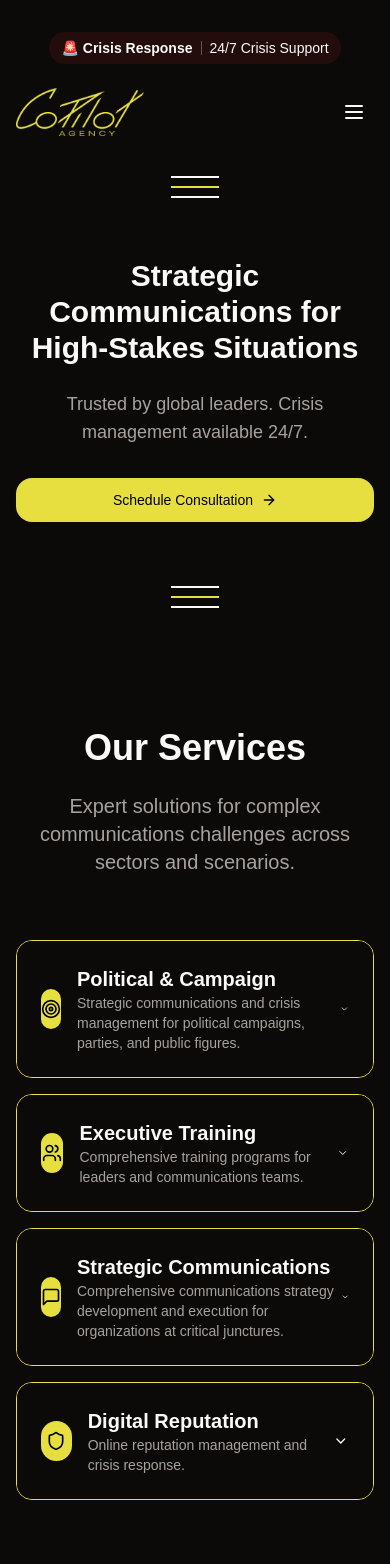
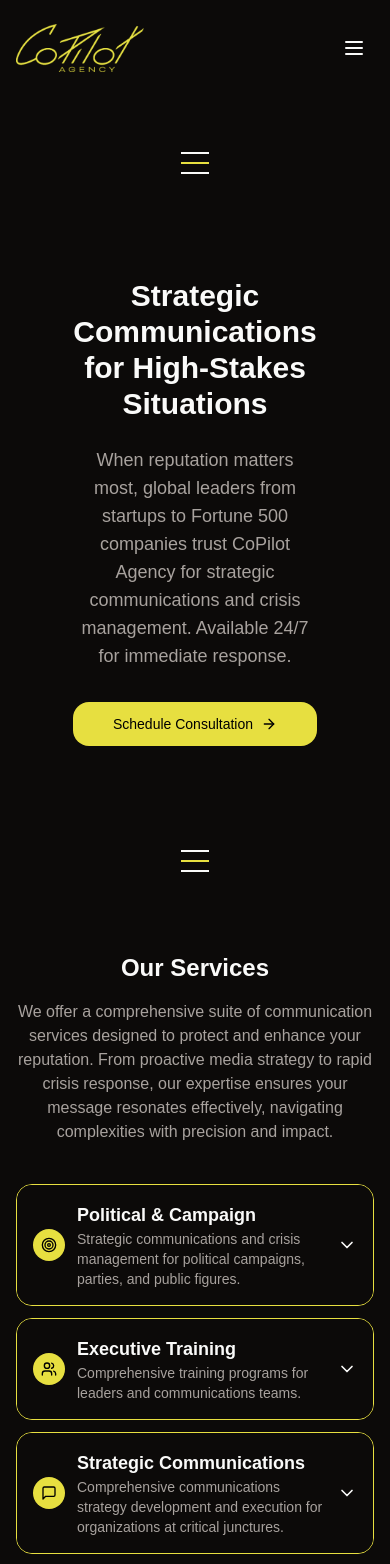
Before and after one commit to chikingsley/ltcopilotagency2, a Next.js app: page / in a window 390 px wide. Shown: the top 1564 px of the page. Built offline with nearby package versions, Linux system fonts and the light colour scheme; a web font is replaced by a local one.

Commit message:
Refactor hero section and enhance services UI with improved mobile responsiveness

```diff
--- a/app/page.tsx
+++ b/app/page.tsx
@@ -8,25 +8,25 @@
 import { CrisisCtaSection } from "@/components/containers/5-crisis-cta-section/crisis-cta-section";
 import { CenteredSeparator } from "@/components/ui/centered-separator";
 import { Header } from "@/components/containers/1-hero-section/header";
-import { CrisisPill } from "@/components/ui/crisis-pill";
-import { useIsMobile } from "@/hooks/use-mobile";
+// import { CrisisPill } from "@/components/ui/crisis-pill";
+// import { useIsMobile } from "@/hooks/use-mobile";
 import { ProfileForm } from "@/components/containers/6-form/form-section";
 
 export default function Home() {
-  const isMobile = useIsMobile();
+  // const isMobile = useIsMobile();
   return (
     <div className="min-h-screen">
-      <div className="flex justify-center pt-8">
+      {/* <div className="flex justify-center pt-8">
         <CrisisPill
           href="#"
           label={isMobile ? "24/7 Crisis Support" : "24/7 Crisis Management Support Available"}
           announcement="🚨 Crisis Response"
         />
-      </div>
+      </div> */}
       <Header />
-      <div className="pt-10 pb-5">
+      {/* <div className="pt-10 pb-5">
         <CenteredSeparator />
-      </div>
+      </div> */}
       <HeroSection />
       <ServicesSection />
       <CenteredSeparator />
--- a/components/containers/1-hero-section/hero-content.tsx
+++ /dev/null
@@ -1,35 +0,0 @@
-import { motion } from 'framer-motion';
-import { ActionButton } from '@/components/ui/action-button';
-import { useIsMobile } from '@/hooks/use-mobile';
-
-export function HeroContent() {
-  const isMobile = useIsMobile();
-
-  return (
-    <div className="container mx-auto h-full flex items-center justify-center">
-      <motion.div
-        className="max-w-4xl px-4 md:px-0 text-center"
-        initial={{ opacity: 0, y: 20 }}
-        animate={{ opacity: 1, y: 0 }}
-        transition={{ delay: 0.2 }}
-      >
-        <h1 className={`${isMobile ? 'text-3xl' : 'text-5xl'} font-black mb-6 text-foreground`}>
-          Strategic Communications
-          {/* Add a space before the break for mobile */}
-          {' '}
-          {/* Responsive line break: hidden on mobile, visible on md+ */}
-          <br className="hidden md:block" />
-          for High-Stakes Situations
-        </h1>
-        <p className={`${isMobile ? 'text-lg' : 'text-xl'} mb-8 text-muted-foreground`}>
-          Trusted by global leaders. Crisis management available 24/7.
-        </p>
-        <div className={`${isMobile ? 'flex flex-col space-y-4' : 'flex justify-center space-x-4'}`}>
-          <ActionButton variant="primary" showIcon className={isMobile ? 'w-full justify-center' : ''}>
-            Schedule Consultation
-          </ActionButton>
-        </div>
-      </motion.div>
-    </div>
-  );
-}
--- a/components/containers/1-hero-section/hero-section.tsx
+++ b/components/containers/1-hero-section/hero-section.tsx
@@ -1,15 +1,45 @@
 'use client'
 
-import { HeroContent } from './hero-content';
-import { CenteredSeparator } from "@/components/ui/centered-separator";
+// import { HeroContent } from './hero-content';
+// import { CenteredSeparator } from "@/components/ui/centered-separator";
+import { useIsMobile } from '@/hooks/use-mobile';
+import { motion } from 'framer-motion';
+import { ActionButton } from '@/components/ui/action-button';
+import { CenteredSeparator } from '@/components/ui/centered-separator';
 
 export function HeroSection() {
+  const isMobile = useIsMobile();
+
   return (
     <>
       <section className="relative flex flex-col">
-        <div className="flex-1 flex flex-col items-center justify-center gap-16 py-10">
-          {/* <CenteredSeparator /> */}
-          <HeroContent />
+        <div className="flex-1 flex flex-col items-center justify-center gap-16 p-20">
+          <CenteredSeparator />
+          <div className="container mx-auto h-full flex items-center justify-center p-10">
+            <motion.div
+              className="max-w-4xl px-4 md:px-0 text-center"
+              initial={{ opacity: 0, y: 20 }}
+              animate={{ opacity: 1, y: 0 }}
+              transition={{ delay: 0.2 }}
+            >
+              <h1 className={`${isMobile ? 'text-3xl' : 'text-5xl'} font-black mb-6 text-foreground`}>
+                Strategic Communications
+                {/* Add a space before the break for mobile */}
+                {' '}
+                {/* Responsive line break: hidden on mobile, visible on md+ */}
+                <br className="hidden md:block" />
+                for High-Stakes Situations
+              </h1>
+              <p className={`${isMobile ? 'text-lg' : 'text-xl'} mb-8 text-muted-foreground`}>
+                When reputation matters most, global leaders from startups to Fortune 500 companies trust CoPilot Agency for strategic communications and crisis management. Available 24/7 for immediate response.
+              </p>
+              <div className={`${isMobile ? 'flex flex-col space-y-4' : 'flex justify-center space-x-4'}`}>
+                <ActionButton variant="primary" showIcon className={isMobile ? 'w-full justify-center' : ''}>
+                  Schedule Consultation
+                </ActionButton>
+              </div>
+            </motion.div>
+          </div>
           <CenteredSeparator />
         </div>
       </section>
--- a/components/containers/2-our-services/services-section.tsx
+++ b/components/containers/2-our-services/services-section.tsx
@@ -2,13 +2,16 @@
 
 import { useState } from 'react';
 import { motion } from 'framer-motion';
-import { ChevronDown } from "lucide-react";
+// Import Check icon
+import { ChevronDown, Check } from "lucide-react";
 import { services } from '@/lib/services-data';
 import {
   Collapsible,
   CollapsibleContent,
   CollapsibleTrigger,
 } from "@/components/ui/collapsible"
+import { useIsMobile } from '@/hooks/use-mobile'; // Import useIsMobile if needed for text sizes
+
 
 interface ServiceItemProps {
   icon: React.ElementType;
@@ -19,6 +22,7 @@
 
 const ServiceItem = ({ icon: Icon, title, description, features }: ServiceItemProps) => {
   const [isOpen, setIsOpen] = useState(false);
+  const isMobile = useIsMobile(); // Get mobile status if needed
 
   return (
     <Collapsible
@@ -27,44 +31,45 @@
       className="w-full border border-[hsl(var(--primary))] rounded-lg overflow-hidden"
     >
       <CollapsibleTrigger className="w-full">
+        {/* Use motion for trigger hover/tap */}
         <motion.div
-          className="flex items-center justify-between p-6 w-full bg-card hover:bg-muted"
-          whileHover={{ scale: 1.02 }}
-          whileTap={{ scale: 0.98 }}
+          className="flex items-center justify-between p-4 md:p-6 w-full bg-card hover:bg-muted transition-colors" // Added transition
+          whileHover={{ backgroundColor: "hsl(var(--muted))" }} // Explicit hover state
+          whileTap={{ scale: 0.99 }} // Subtle tap scale
         >
           <div className="flex items-center">
-            <div className="bg-[hsl(var(--primary))] w-10 h-10 rounded-lg flex items-center justify-center mr-4">
-              <Icon className="h-5 w-5 text-black" />
+            {/* Adjusted icon container size for mobile */}
+            <div className="bg-[hsl(var(--primary))] w-8 h-8 md:w-10 md:h-10 rounded-lg flex items-center justify-center mr-3 md:mr-4 flex-shrink-0">
+              <Icon className="h-4 w-4 md:h-5 md:w-5 text-black" />
             </div>
             <div className="text-left">
-              <h3 className="text-xl font-bold text-card-foreground">{title}</h3>
+               {/* Adjusted text size for mobile */}
+              <h3 className={`${isMobile ? 'text-lg' : 'text-xl'} font-bold text-card-foreground`}>{title}</h3>
               <p className="text-sm text-muted-foreground">{description}</p>
             </div>
           </div>
-          <ChevronDown className={`h-5 w-5 transform transition-transform ${isOpen ? 'rotate-180' : ''}`} />
+          <ChevronDown className={`h-5 w-5 transform transition-transform ${isOpen ? 'rotate-180' : ''} ml-2 flex-shrink-0`} />
         </motion.div>
       </CollapsibleTrigger>
       <CollapsibleContent>
+         {/* Use motion for content animation */}
         <motion.div
-          className="p-6 pt-2 bg-card"
-          initial={{ opacity: 0 }}
-          animate={{ opacity: 1 }}
-          transition={{ duration: 0.2 }}
+          className="p-4 md:p-6 pt-3 md:pt-4 bg-card text-sm md:text-base" // Adjusted padding and text size
+          initial={{ opacity: 0, height: 0 }}
+          animate={{ opacity: 1, height: 'auto' }}
+          exit={{ opacity: 0, height: 0 }}
+          transition={{ duration: 0.3, ease: "easeInOut" }} // Smoother animation
         >
-          <ul className="space-y-4">
-            {features.map((feature, index) => (
-              <motion.li
-                key={feature}
-                className="flex items-center text-card-foreground"
-                initial={{ opacity: 0, x: -10 }}
-                animate={{ opacity: 1, x: 0 }}
-                transition={{ delay: index * 0.1 }}
-              >
-                <div className="w-1 h-1 bg-[hsl(var(--primary))] rounded-full mt-2 mr-2 flex-shrink-0" />
-                {feature}
-              </motion.li>
+          {/* 2-column grid for features */}
+          <div className="grid grid-cols-1 sm:grid-cols-2 gap-x-6 gap-y-3">
+            {features.map((feature) => (
+              <div key={feature} className="flex items-start text-card-foreground">
+                 {/* Checkmark icon */}
+                <Check className="h-4 w-4 mr-2 mt-1 flex-shrink-0 text-[hsl(var(--primary))]" />
+                <span>{feature}</span> {/* Use span for better alignment control if needed */}
+              </div>
             ))}
-          </ul>
+          </div>
         </motion.div>
       </CollapsibleContent>
     </Collapsible>
@@ -72,33 +77,43 @@
 };
 
 export function ServicesSection() {
+  const isMobile = useIsMobile(); // Get mobile status
   return (
-    <section className="bg-background py-20">
+    // Removed top padding (pt-0 implied by pb-20), kept bottom padding
+    <section className="bg-background pb-20">
       <div className="container mx-auto">
         <motion.div
           initial={{ opacity: 0, y: 20 }}
-          animate={{ opacity: 1, y: 0 }}
+           // Changed animate to whileInView for scroll triggering
+          whileInView={{ opacity: 1, y: 0 }}
+          viewport={{ once: true }} // Trigger animation only once
           transition={{ duration: 0.6 }}
-          className="text-center mb-16"
+          // Reduced bottom margin on mobile
+          className="text-center mb-10 md:mb-16"
         >
-          <h2 className="text-4xl font-bold text-foreground mb-6">Our Services</h2>
-          <p className="text-xl text-muted-foreground max-w-2xl mx-auto px-4">
-            Expert solutions for complex communications challenges across sectors and scenarios.
+           {/* Adjusted heading size */}
+          <h2 className={`${isMobile ? 'text-2xl' : 'text-4xl'} font-bold text-foreground mb-4 md:mb-6`}>Our Services</h2>
+           {/* Updated description and adjusted text size */}
+          <p className={`${isMobile ? 'text-base' : 'text-xl'} text-muted-foreground max-w-3xl mx-auto px-4`}>
+            We offer a comprehensive suite of communication services designed to protect and enhance your reputation. From proactive media strategy to rapid crisis response, our expertise ensures your message resonates effectively, navigating complexities with precision and impact.
           </p>
         </motion.div>
 
-        <div className="space-y-4 max-w-4xl mx-auto px-4">
-          {Object.entries(services).map(([key, service]) => (
+        {/* Adjusted max-width and spacing */}
+        <div className="space-y-3 md:space-y-4 max-w-4xl mx-auto px-4">
+          {Object.entries(services).map(([key, service], index) => ( // Added index
             <motion.div
               key={key}
               initial={{ opacity: 0, y: 20 }}
               whileInView={{ opacity: 1, y: 0 }}
               viewport={{ once: true }}
+              transition={{ delay: index * 0.1 }} // Stagger animation
             >
               <ServiceItem
                 icon={service.icon}
                 title={service.title}
                 description={service.description}
+                 // Ensure features are properly extracted if nested
                 features={service.capabilities.flatMap(cap => cap.features)}
               />
             </motion.div>
```
